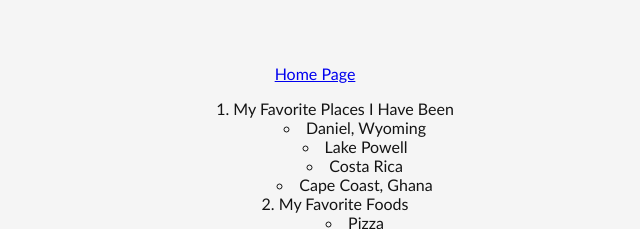
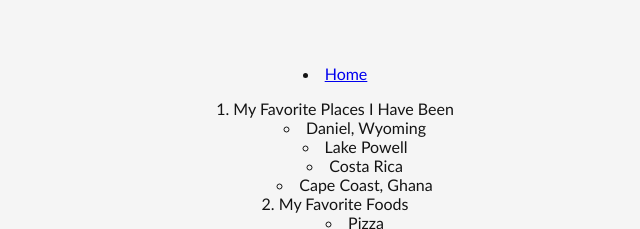
Before and after one commit to marissameier1/IS201, a plain HTML site: page scratch.html in a window 1280 px wide. Shown: the part 281-510 px from the top of the page, 325-965 px from the left. Drawn offline with Linux system fonts and the light colour scheme.

Commit message:
Add files via upload

```diff
--- a/scratch.html
+++ b/scratch.html
@@ -11,7 +11,11 @@
 <body>
     <h1 id = "top">My Favorite Things</h1>
     <nav>
-        <a href="index.html">Home Page</a>
+        <div class="collapse navbar-collapse" id="navbarResponsive">
+            <ul class="navbar-nav ms-au to py-4 py-lg-0">
+                <li class="nav-item"><a class="nav-link px-lg-3 py-3 py-lg-4" href="index.html">Home</a></li>
+            </ul>
+        </div>
     </nav>
     <ol>
         <li>My Favorite Places I Have Been</li>
```
